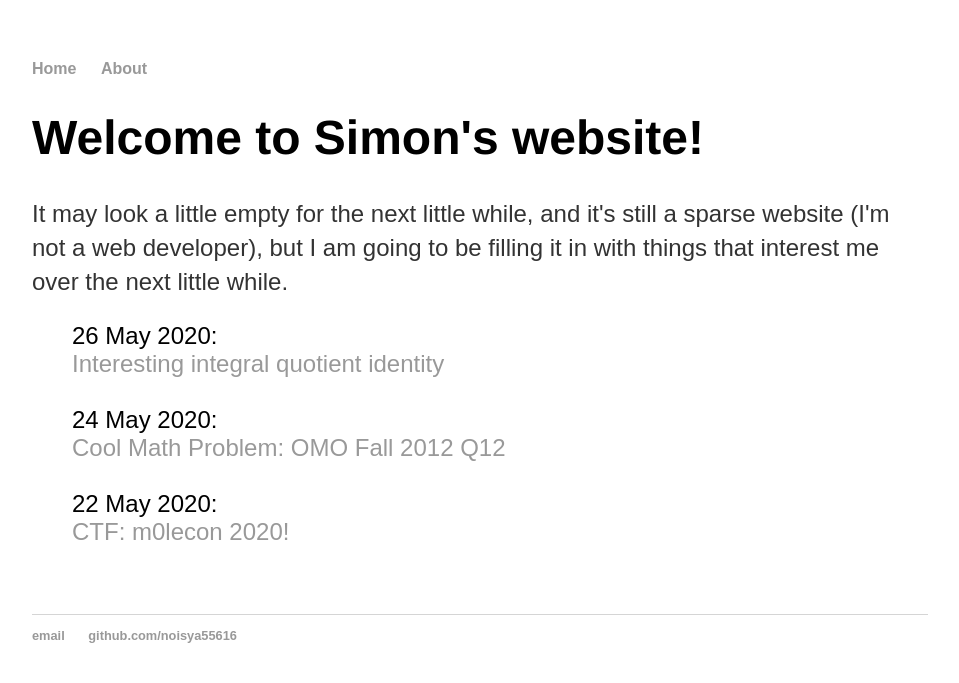
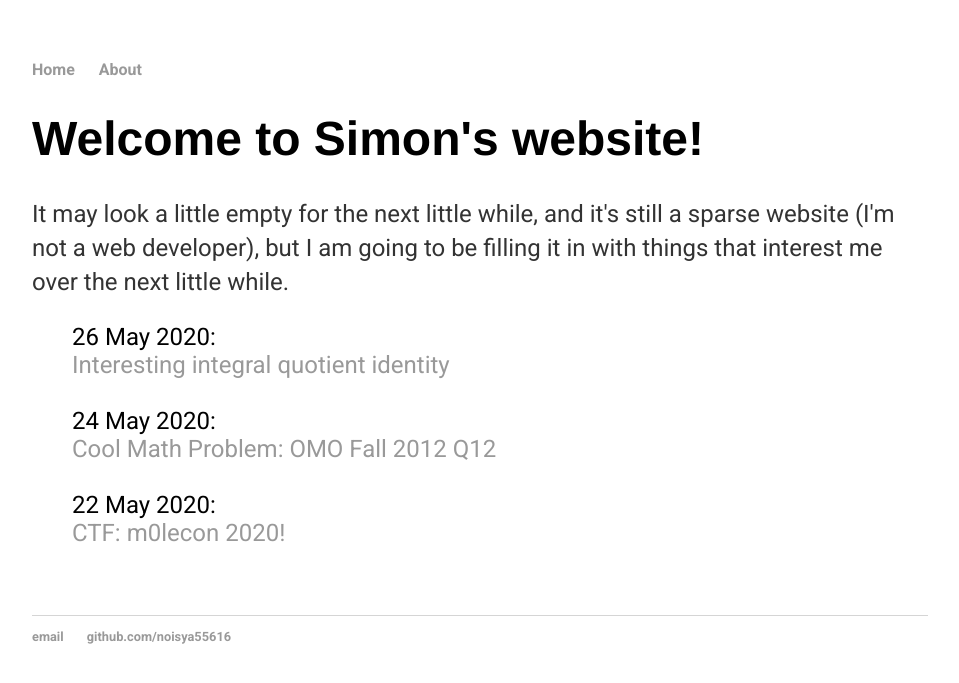
Before and after one commit to shangmingwu/noisya55616.github.io-archive, a Jekyll site: the page built from index.html, in a window 1280 px wide. Shown: the top 683 px of the page, without its empty margins (160-1119 px from the left). Built offline with Jekyll 4.4.1, drawn with Linux system fonts in a browser that asks for light colours.

Commit message:
Change font

```diff
--- a/_layouts/default.html
+++ b/_layouts/default.html
@@ -4,6 +4,9 @@
 			<title>{{ page.title }}</title>
 			<!-- link to main stylesheet -->
 			<link rel="stylesheet" type="text/css" href="/css/main.css">
+			<style>
+				@import url('https://fonts.googleapis.com/css2?family=Roboto:ital,wght@0,400;0,700;1,400;1,700&display=swap');
+			</style>
 		</head>
 		<body>
 			<nav>
--- a/css/main.css
+++ b/css/main.css
@@ -1,57 +1,57 @@
 * {
-	font-family:'Arial', 'Helvetica', 'Sans-Serif';
+	font-family:'Roboto', 'Helvetica', 'Sans-Serif';
 }
 body {
     margin: 60px auto;
     width: 70%;
 }
 nav ul, footer ul {
-    font-family:'Arial', 'Helvetica', 'Sans-Serif';
+    font-family:'Roboto', 'Helvetica', 'Sans-Serif';
     padding: 0px;
     list-style: none;
     font-weight: bold;
 }
 
 nav ul li, footer ul li {
-    font-family: 'Arial', 'Helvetica';
+    font-family: 'Roboto', 'Helvetica';
     display: inline;
     margin-right: 20px;
 }
 a {
-    font-family: 'Arial', 'Helvetica';
+    font-family: 'Roboto', 'Helvetica';
 	text-decoration: none;
     color: #999;
 }
 a:hover {
-	font-family: 'Arial', 'Helvetica';
+	font-family: 'Roboto', 'Helvetica';
     text-decoration: underline;
 }
 h1 {
     font-size: 3em;
-    font-family:'Helvetica', 'Arial', 'Sans-Serif';
+    font-family:'Helvetica', 'Roboto', 'Sans-Serif';
 }
 h2,h3,h4,h5,h6 {
-    font-family:'Helvetica', 'Arial', 'Sans-Serif';
+    font-family:'Helvetica', 'Roboto', 'Sans-Serif';
 }
 p {
-	font-family: 'Arial', 'Helvetica';
+	font-family: 'Roboto', 'Helvetica';
     font-size: 1.5em;
     line-height: 1.4em;
     color: #333;
 }
 footer {
-	font-family: 'Arial', 'Helvetica';
+	font-family: 'Roboto', 'Helvetica';
     border-top: 1px solid #d5d5d5;
     font-size: .8em;
 }
 
 ul.posts {
-	font-family: 'Arial', 'Helvetica';
+	font-family: 'Roboto', 'Helvetica';
     margin: 20px auto 40px;
     font-size: 1.5em;
 }
 
 ul.posts li {
-	font-family: 'Arial', 'Helvetica';
+	font-family: 'Roboto', 'Helvetica';
     list-style: none;
 }
```
